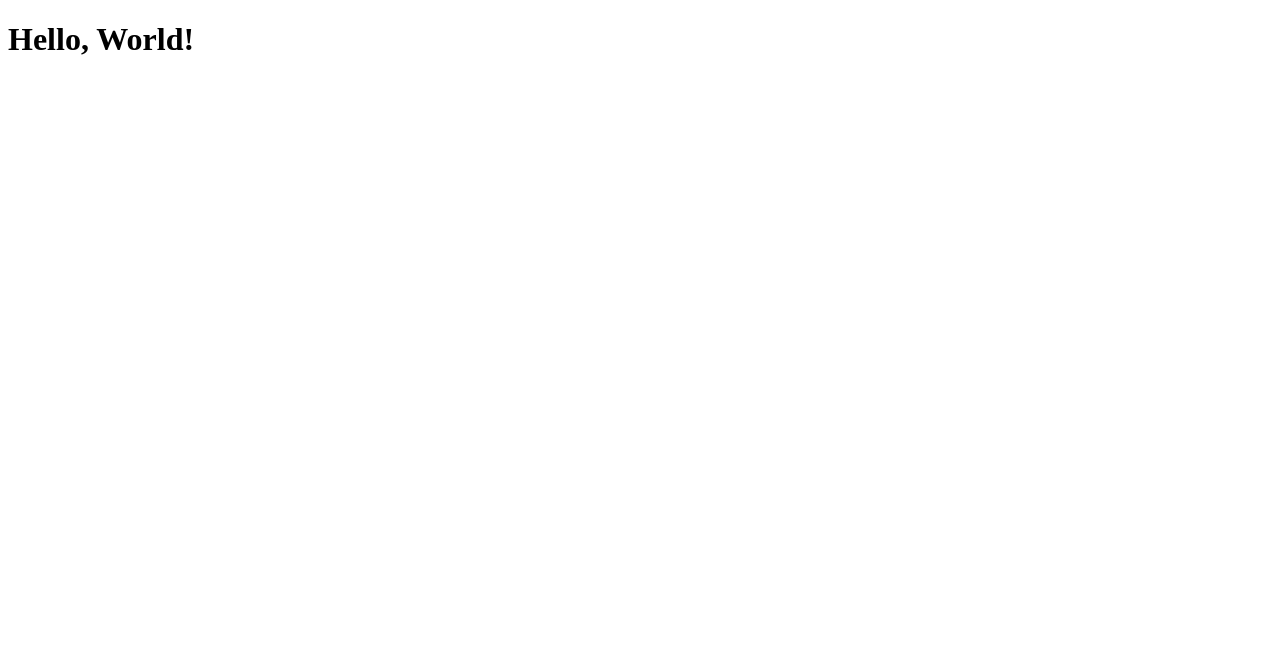
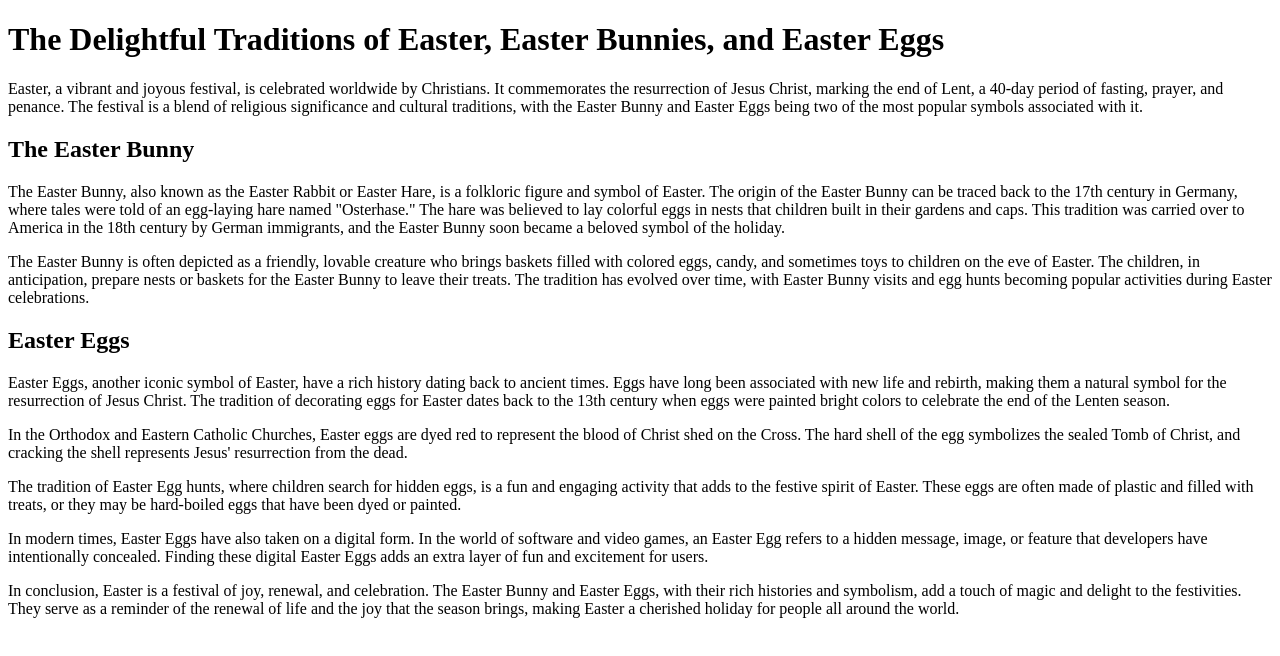
Before and after one commit to webmzk/webmzk.github.io, a plain HTML site: page index.html in a window 1280 px wide. Drawn offline with Linux system fonts and the light colour scheme.

Commit message:
Update index.html

```diff
--- a/index.html
+++ b/index.html
@@ -1,10 +1,28 @@
 <!DOCTYPE html>
 <html>
     <head>
-        <title>Hello, World!</title>
+        <title>Hello Easter!</title>
         <script async src="https://pagead2.googlesyndication.com/pagead/js/adsbygoogle.js?client=ca-pub-7385980863162131" crossorigin="anonymous"></script>
     </head>
-    <body>
-        <h1>Hello, World!</h1>
-    </body>
+<body>
+    <h1>The Delightful Traditions of Easter, Easter Bunnies, and Easter Eggs</h1>
+    <p>Easter, a vibrant and joyous festival, is celebrated worldwide by Christians. It commemorates the resurrection of Jesus Christ, marking the end of Lent, a 40-day period of fasting, prayer, and penance. The festival is a blend of religious significance and cultural traditions, with the Easter Bunny and Easter Eggs being two of the most popular symbols associated with it.</p>
+    <h2>The Easter Bunny</h2>
+    <p>The Easter Bunny, also known as the Easter Rabbit or Easter Hare, is a folkloric figure and symbol of Easter. The origin of the Easter Bunny can be traced back to the 17th century in Germany, where tales were told of an egg-laying hare named "Osterhase." The hare was believed to lay colorful eggs in nests that children built in their gardens and caps. This tradition was carried over to America in the 18th century by German immigrants, and the Easter Bunny soon became a beloved symbol of the holiday.</p>
+    <p>The Easter Bunny is often depicted as a friendly, lovable creature who brings baskets filled with colored eggs, candy, and sometimes toys to children on the eve of Easter. The children, in anticipation, prepare nests or baskets for the Easter Bunny to leave their treats. The tradition has evolved over time, with Easter Bunny visits and egg hunts becoming popular activities during Easter celebrations.</p>
+    <h2>Easter Eggs</h2>
+    <p>Easter Eggs, another iconic symbol of Easter, have a rich history dating back to ancient times. Eggs have long been associated with new life and rebirth, making them a natural symbol for the resurrection of Jesus Christ. The tradition of decorating eggs for Easter dates back to the 13th century when eggs were painted bright colors to celebrate the end of the Lenten season.</p>
+    <p>In the Orthodox and Eastern Catholic Churches, Easter eggs are dyed red to represent the blood of Christ shed on the Cross. The hard shell of the egg symbolizes the sealed Tomb of Christ, and cracking the shell represents Jesus' resurrection from the dead.</p>
+    <p>The tradition of Easter Egg hunts, where children search for hidden eggs, is a fun and engaging activity that adds to the festive spirit of Easter. These eggs are often made of plastic and filled with treats, or they may be hard-boiled eggs that have been dyed or painted.</p>
+    <p>In modern times, Easter Eggs have also taken on a digital form. In the world of software and video games, an Easter Egg refers to a hidden message, image, or feature that developers have intentionally concealed. Finding these digital Easter Eggs adds an extra layer of fun and excitement for users.</p>
+    <p>In conclusion, Easter is a festival of joy, renewal, and celebration. The Easter Bunny and Easter Eggs, with their rich histories and symbolism, add a touch of magic and delight to the festivities. They serve as a reminder of the renewal of life and the joy that the season brings, making Easter a cherished holiday for people all around the world.</p>
+</body>
 </html>
+
+<!DOCTYPE html>
+<html>
+<head>
+    <title>Easter, Easter Bunnies, and Easter Eggs</title>
+</head>
+
+</html>
```
